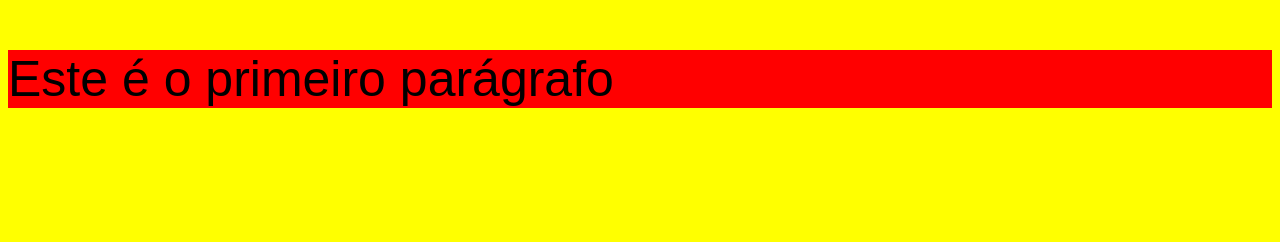
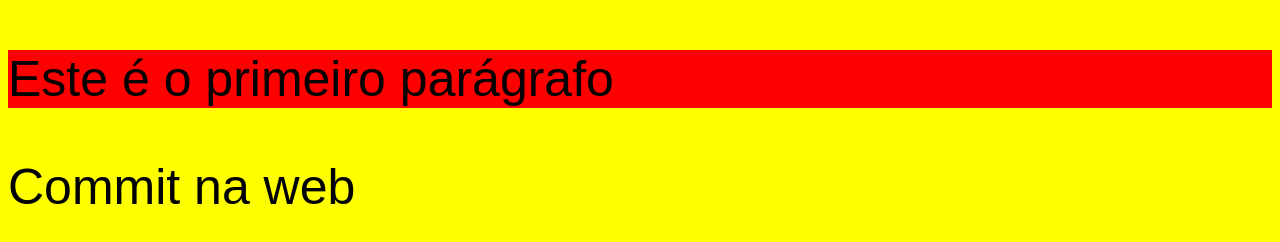
Before and after one commit to mxsolutions-ti/treinamento, a plain HTML site: page index.html in a window 1280 px wide. Drawn offline with Linux system fonts and the light colour scheme.

Commit message:
Update index.html

```diff
--- a/index.html
+++ b/index.html
@@ -28,7 +28,7 @@ over-flow:auto;
 <p>Este é o primeiro parágrafo</p>
 </div>
 
-
+  <p>Commit na web</p>
 
 
 
```
